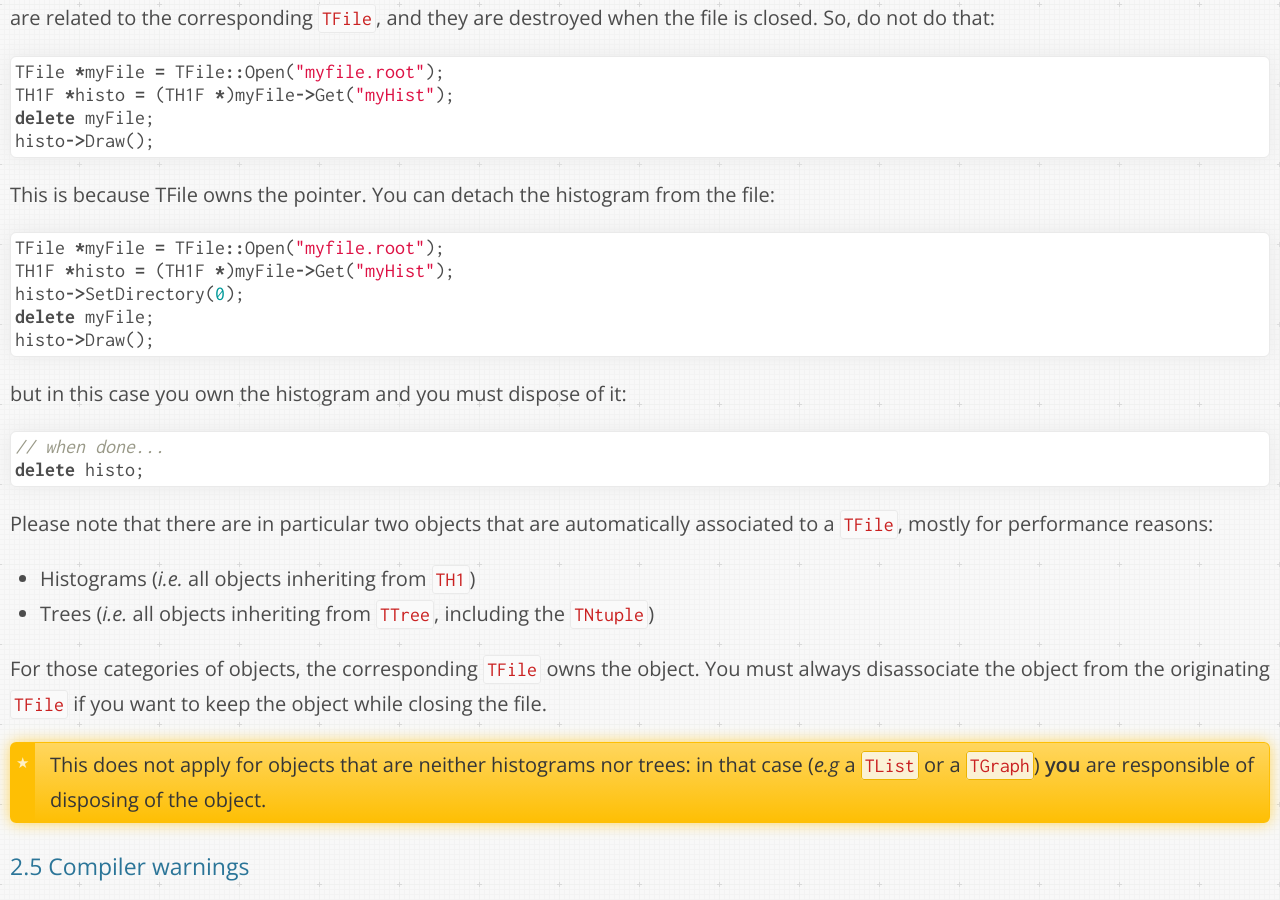
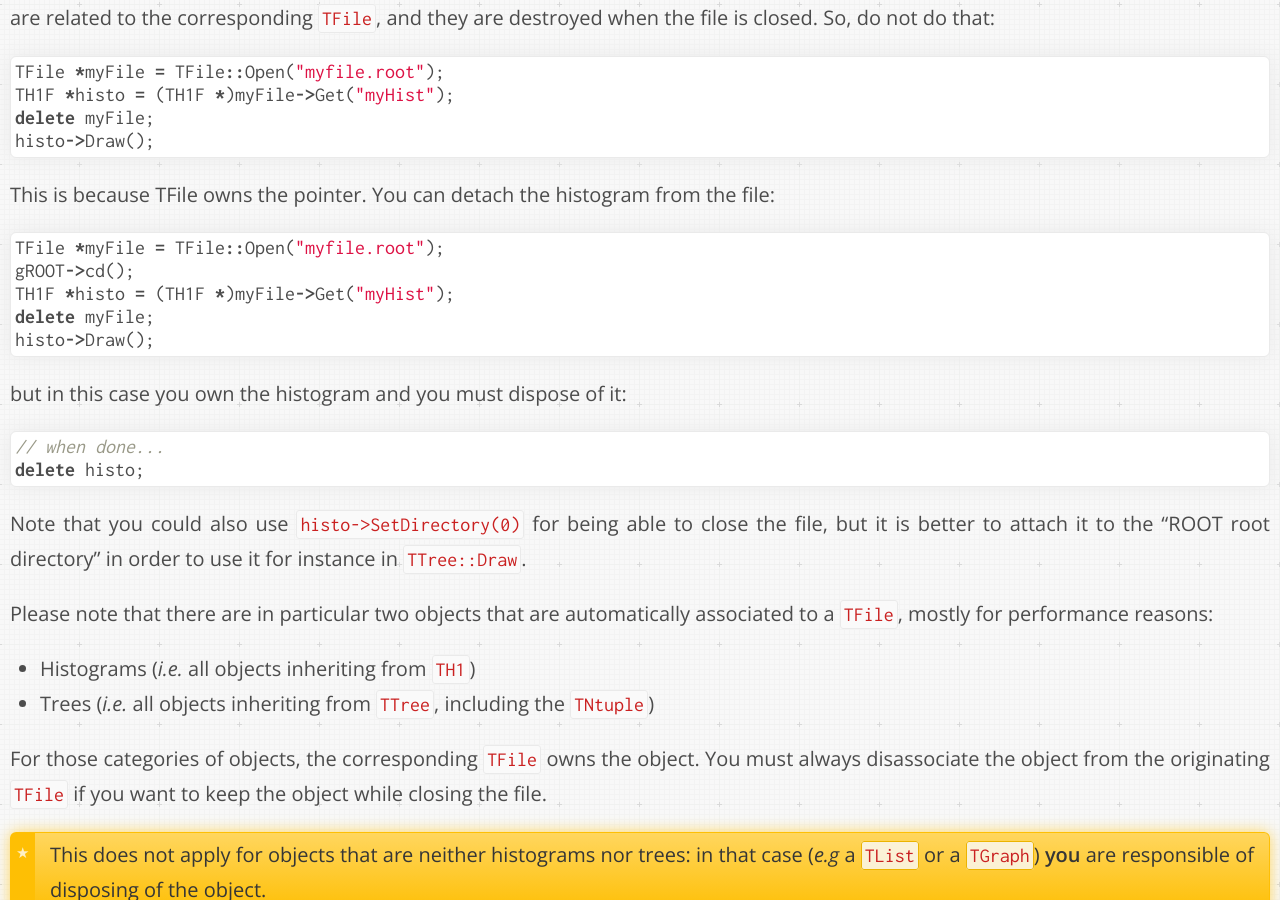
Before and after one commit to dberzano/dberzano.github.io, a Jekyll site: the page built from alice/debug/index.md, in a window 1280 px wide and 900 px high, scrolled down 9676 px. Built offline with Jekyll 4.4.1, drawn with Linux system fonts in a browser that asks for light colours; Markdown is read by kramdown in place of the engine named in the settings; some of the changed text lies outside the part shown.

Commit message:
Debug: better explanation of file detaching
Thanks Jens Wiechula!

````diff
--- a/alice/debug/index.md
+++ b/alice/debug/index.md
@@ -441,8 +441,8 @@ histogram from the file:
 
 ```c++
 TFile *myFile = TFile::Open("myfile.root");
+gROOT->cd();
 TH1F *histo = (TH1F *)myFile->Get("myHist");
-histo->SetDirectory(0);
 delete myFile;
 histo->Draw();
 ```
@@ -454,6 +454,10 @@ it**:
 // when done...
 delete histo;
 ```
+
+Note that you could also use `histo->SetDirectory(0)` for being able to close
+the file, but it is better to attach it to the "ROOT root directory" in order to
+use it for instance in `TTree::Draw`.
 
 Please note that there are in particular **two objects** that are
 automatically associated to a `TFile`, mostly for performance reasons:
````
Also changed, not shown: other parts of alice/debug/index.md (+1 -1 lines).
